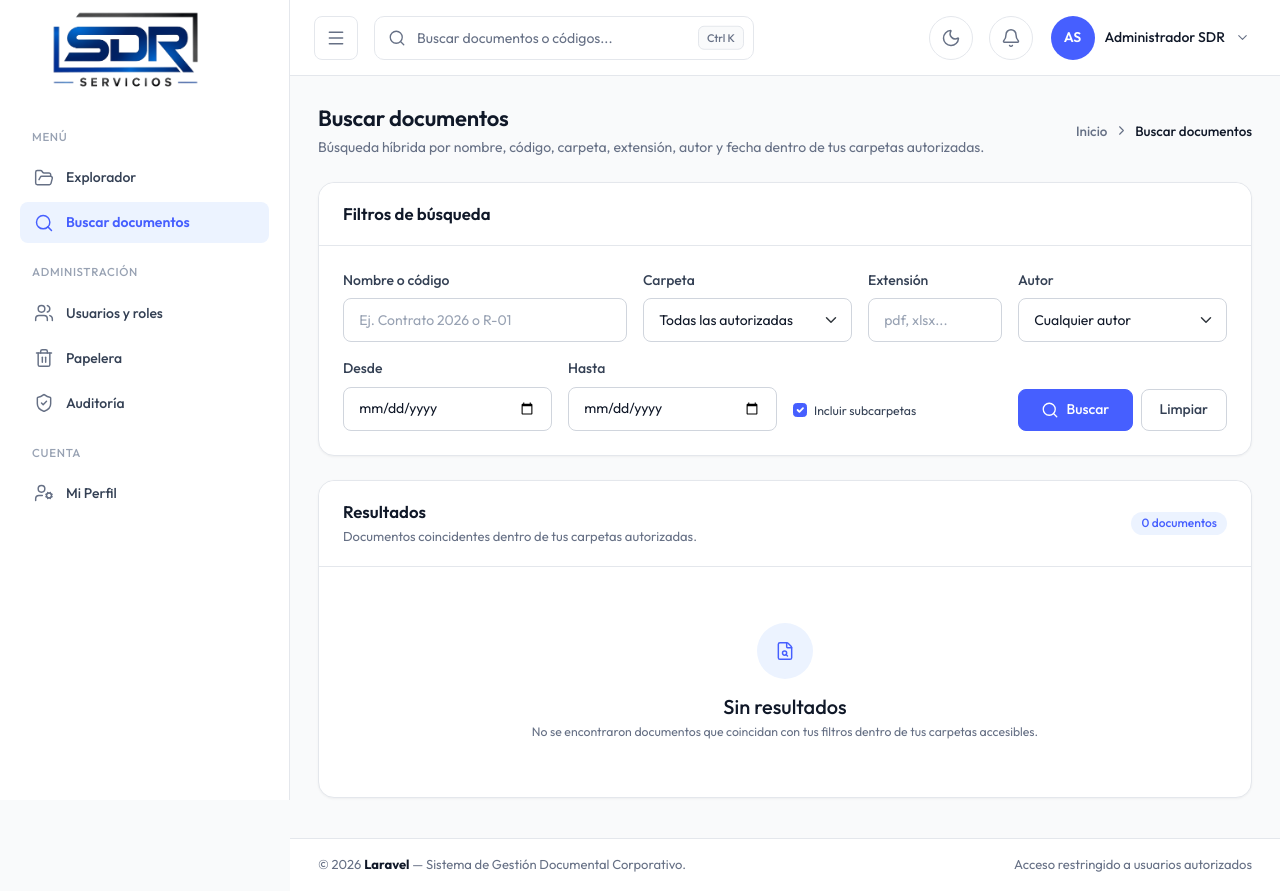
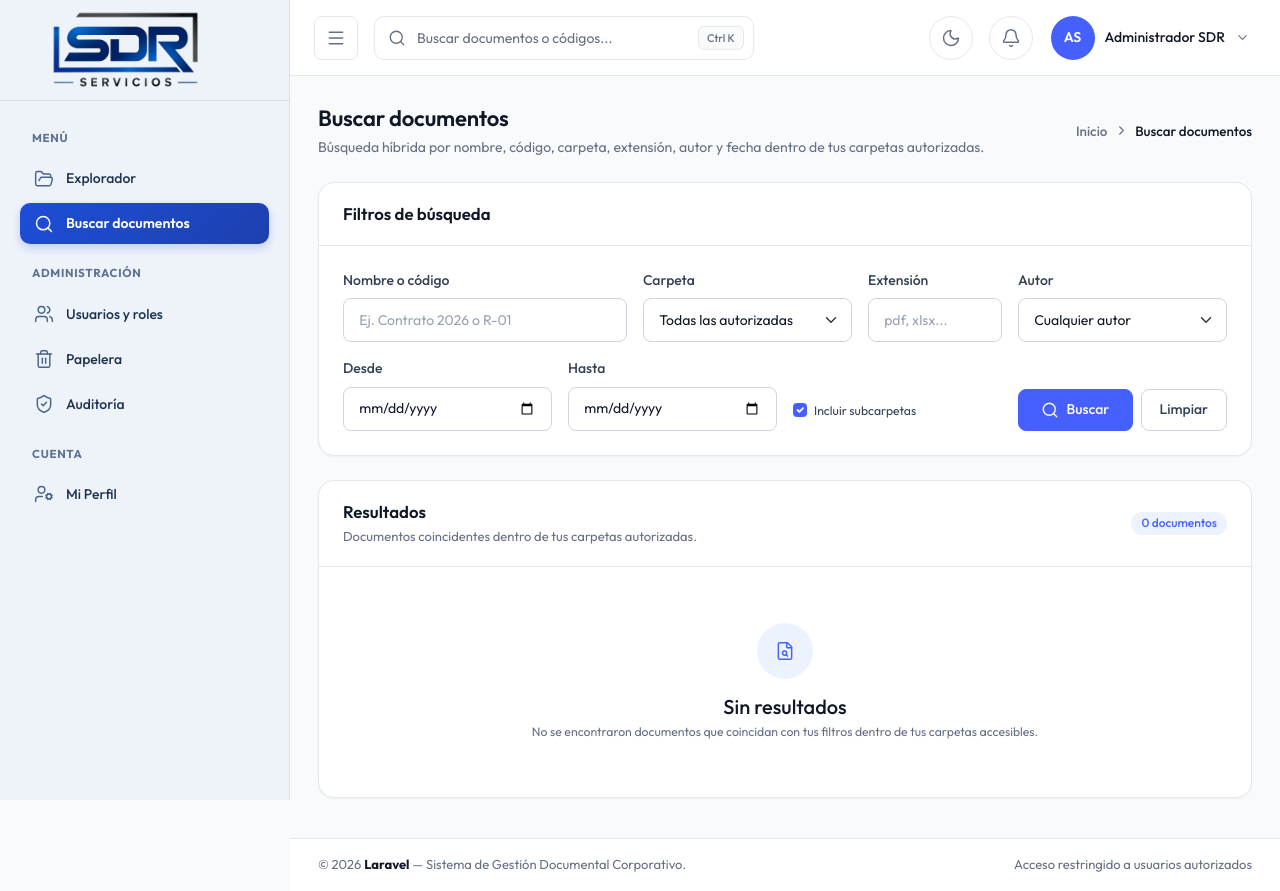
Before and after one commit to Nelsonv23/Sistema-documental-SDRv2, a Laravel app: page /search in a window 1280 px wide. Run offline with Laravel 12, Linux system fonts and the light colour scheme; a user stored in the database is signed in; data comes from the database, SQL or seed files in the repository; data that the repository does not hold is empty; some libraries are stand-ins or nearby versions.

Commit message:
Personalización paleta colores azul corporativa del sidebar

```diff
--- a/public/css/tailadmin-sdr.css
+++ b/public/css/tailadmin-sdr.css
@@ -16,6 +16,15 @@
   --ta-bg-surface: #FFFFFF;
   --ta-bg-subtle: #F9FAFB;
   --ta-bg-hover: #F2F4F7;
+
+  /* Sidebar Corporativo Azul */
+  --ta-sidebar-bg: #eef3fa;
+  --ta-sidebar-border: #d4e0f0;
+  --ta-sidebar-group-color: #5c7293;
+  --ta-sidebar-item-color: #1e3250;
+  --ta-sidebar-icon-color: #4a648a;
+  --ta-sidebar-hover-bg: #dbe6f6;
+  --ta-sidebar-hover-color: #163b75;
 
   /* Bordes */
   --ta-border-light: #E4E7EC;
@@ -61,6 +70,13 @@
   --ta-bg-surface: #171F2E;
   --ta-bg-subtle: #1D2939;
   --ta-bg-hover: #1E293B;
+  --ta-sidebar-bg: #171F2E;
+  --ta-sidebar-border: #1D2939;
+  --ta-sidebar-group-color: #98A2B3;
+  --ta-sidebar-item-color: #D0D5DD;
+  --ta-sidebar-icon-color: #98A2B3;
+  --ta-sidebar-hover-bg: #1E293B;
+  --ta-sidebar-hover-color: #FFFFFF;
   --ta-border-light: #1D2939;
   --ta-border-input: #344054;
   --ta-text-primary: #F9FAFB;
@@ -200,8 +216,8 @@ a:hover {
   left: 0;
   bottom: 0;
   width: var(--ta-sidebar-width);
-  background-color: var(--ta-bg-surface);
-  border-right: 1px solid var(--ta-border-light);
+  background-color: var(--ta-sidebar-bg);
+  border-right: 1px solid var(--ta-sidebar-border);
   z-index: 1040;
   display: flex;
   flex-direction: column;
@@ -216,7 +232,14 @@ a:hover {
   display: flex;
   align-items: center;
   justify-content: space-between;
+  border-bottom: 1px solid var(--ta-sidebar-border);
   flex-shrink: 0;
+}
+
+[data-theme="dark"] .ta-sidebar-header .ta-brand-link {
+  background-color: rgba(255, 255, 255, 0.94);
+  border-radius: 10px;
+  padding: 6px 12px;
 }
 
 .ta-brand-link {
@@ -260,7 +283,7 @@ a:hover {
 }
 
 .ta-sidebar-nav {
-  padding: 0.75rem 1.25rem 2rem;
+  padding: 0.75rem 0.75rem 2rem;
   display: flex;
   flex-direction: column;
   gap: 0.25rem;
@@ -268,11 +291,12 @@ a:hover {
 
 .ta-nav-group-label {
   padding: 1rem 0.75rem 0.5rem;
+  margin: 0 0.5rem;
   font-size: 0.72rem;
-  font-weight: 500;
+  font-weight: 700;
   text-transform: uppercase;
   letter-spacing: 0.06em;
-  color: var(--ta-text-caption);
+  color: var(--ta-sidebar-group-color);
   white-space: nowrap;
 }
 
@@ -280,46 +304,54 @@ a:hover {
   display: flex;
   align-items: center;
   gap: 12px;
+  margin: 0 0.5rem;
   padding: 10px 14px;
-  border-radius: 8px;
+  border-radius: 10px;
   font-size: 0.875rem;
   font-weight: 500;
-  color: var(--ta-text-body);
+  color: var(--ta-sidebar-item-color);
   text-decoration: none;
   white-space: nowrap;
-  transition: background-color 0.15s ease, color 0.15s ease;
+  transition: all 0.18s ease;
 }
 
-.ta-nav-link:hover {
-  background-color: var(--ta-bg-hover);
-  color: var(--ta-text-primary);
+.ta-nav-link:not(.active):hover {
+  background-color: var(--ta-sidebar-hover-bg);
+  color: var(--ta-sidebar-hover-color);
+  transform: translateX(3px);
 }
 
 .ta-nav-link .ta-icon {
-  color: var(--ta-text-muted);
-  transition: color 0.15s ease;
+  color: var(--ta-sidebar-icon-color);
+  transition: color 0.18s ease;
 }
 
-.ta-nav-link:hover .ta-icon {
-  color: var(--ta-text-primary);
+.ta-nav-link:not(.active):hover .ta-icon {
+  color: var(--ta-sidebar-hover-color);
 }
 
 .ta-nav-link.active {
-  background-color: var(--ta-brand-50);
-  color: var(--ta-brand-500);
+  background: linear-gradient(135deg, #1d4ed8 0%, #1e40af 100%);
+  color: #ffffff;
   font-weight: 600;
+  box-shadow: 0 4px 10px rgba(29, 78, 216, 0.22);
+}
+
+.ta-nav-link.active:hover {
+  color: #ffffff;
 }
 
 .ta-nav-link.active .ta-icon {
-  color: var(--ta-brand-500);
+  color: #ffffff;
 }
 
 [data-theme="dark"] .ta-nav-link.active {
-  color: var(--ta-brand-400);
+  color: #ffffff;
+  box-shadow: 0 4px 12px rgba(29, 78, 216, 0.35);
 }
 
 [data-theme="dark"] .ta-nav-link.active .ta-icon {
-  color: var(--ta-brand-400);
+  color: #ffffff;
 }
 
 /* Colapso desktop (90px) */
@@ -358,7 +390,12 @@ a:hover {
 
   body.ta-sidebar-collapsed .ta-nav-link {
     justify-content: center;
+    margin: 0;
     padding: 12px;
+  }
+
+  body.ta-sidebar-collapsed .ta-nav-link:not(.active):hover {
+    transform: none;
   }
 }
 
```
